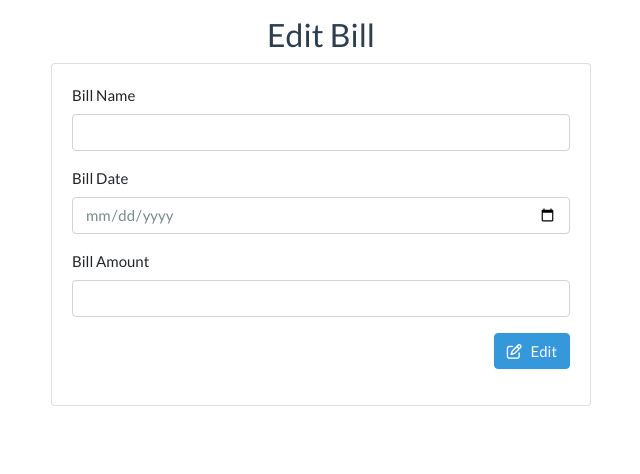
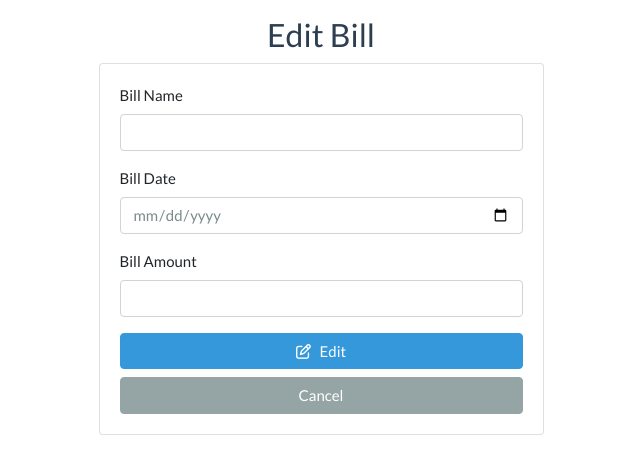
Before and after one commit to akelshareif/fiscally, a Flask app: page /user/bills/edit/1 in a window 1280 px wide. Shown: the part 74-548 px from the top of the page, without its empty margins (319-959 px from the left). Run offline with Flask 2, Linux system fonts and the light colour scheme; the visitor is signed in with stand-in values (Sample User, id 1); data that the repository does not hold is empty; some libraries are stand-ins or nearby versions.

```diff
--- a/application/bills/templates/bills/bills.jinja
+++ b/application/bills/templates/bills/bills.jinja
@@ -34,7 +34,7 @@
                                 <div class="text-danger ml-1">{{error}}</div>
                             {% endfor %}
                         </div>
-                        <button type="submit" class="btn btn-success float-right">
+                        <button type="submit" class="btn btn-block btn-success">
                             <i class="fas fa-plus"></i>
                             &nbsp; Add Bill
                         </button>
--- a/application/bills/templates/bills/edit_bill.jinja
+++ b/application/bills/templates/bills/edit_bill.jinja
@@ -7,7 +7,7 @@
 {% block content %}
     <h3 class="text-center text-primary">Edit {{bill.bill_name}} Bill</h3>
     <div class="row justify-content-center">
-        <div class="col-md-6">
+        <div class="col-md-5">
             <div class="card">
                 <div class="card-body">
                     <form action="{{url_for('bills.edit_bill', bill_id=bill.id)}}" method="POST">
@@ -18,10 +18,13 @@
                                 {{field(class_="form-control")}}
                             </div>
                         {% endfor %}
-                        <button type="submit" class="btn btn-info edit-btn mb-3 float-right">
+                        <button type="submit" class="btn btn-block btn-info">
                             <i class="far fa-edit"></i>
                             &nbsp; Edit
                         </button>
+                        <a href="{{url_for('bills.bills_display')}}" class="btn btn-block btn-secondary">
+                            Cancel
+                        </a>
                     </form>
                 </div>
             </div>
--- a/application/models.py
+++ b/application/models.py
@@ -109,6 +109,7 @@ class SavingsGoal(db.Model):
     start_date = db.Column(db.Date, default=date.today(), nullable=False)
     end_date = db.Column(db.Date, default=date.today(), nullable=False)
     amount = db.Column(db.Float(precision=2), nullable=False)
+    previous_amount = db.Column(db.Float(precision=2))
     user_id = db.Column(UUID, db.ForeignKey('users.id'))
 
     def __repr__(self):
--- a/application/savings/savings.py
+++ b/application/savings/savings.py
@@ -1,6 +1,8 @@
 from flask import Blueprint, render_template, redirect, url_for
-from flask_login import login_required
+from flask_login import login_required, current_user
+from application import db
 from .savings_forms import SavingsForm, SavingsGoalForm
+from ..models import SavingsEntry, SavingsGoal
 
 
 savings_bp = Blueprint('savings', __name__,
--- a/application/savings/templates/savings/savings_target_form.jinja
+++ b/application/savings/templates/savings/savings_target_form.jinja
@@ -20,7 +20,7 @@
                 {{goal_form.goal_amount.label}}
                 {{goal_form.goal_amount(class_="form-control", placeholder="Enter Goal Amount")}}
             </div>
-            <button class="btn btn-success mb-3 float-right">
+            <button class="btn btn-block btn-success">
                 <i class="fas fa-plus"></i>
                 &nbsp; Add Goal
             </button>
--- a/application/savings/templates/savings/transaction_form.jinja
+++ b/application/savings/templates/savings/transaction_form.jinja
@@ -30,7 +30,7 @@
                     <div class="text-danger ml-1">{{error}}</div>
                 {% endfor %}
             </div>
-            <button type="submit" class="btn btn-success mb-3 float-right">Submit</button>
+            <button type="submit" class="btn btn-block btn-success">Submit</button>
         </form>
     </div>
 </div>
```
Also changed, not shown: application/savings/savings_forms.py (+5 -3 lines).
